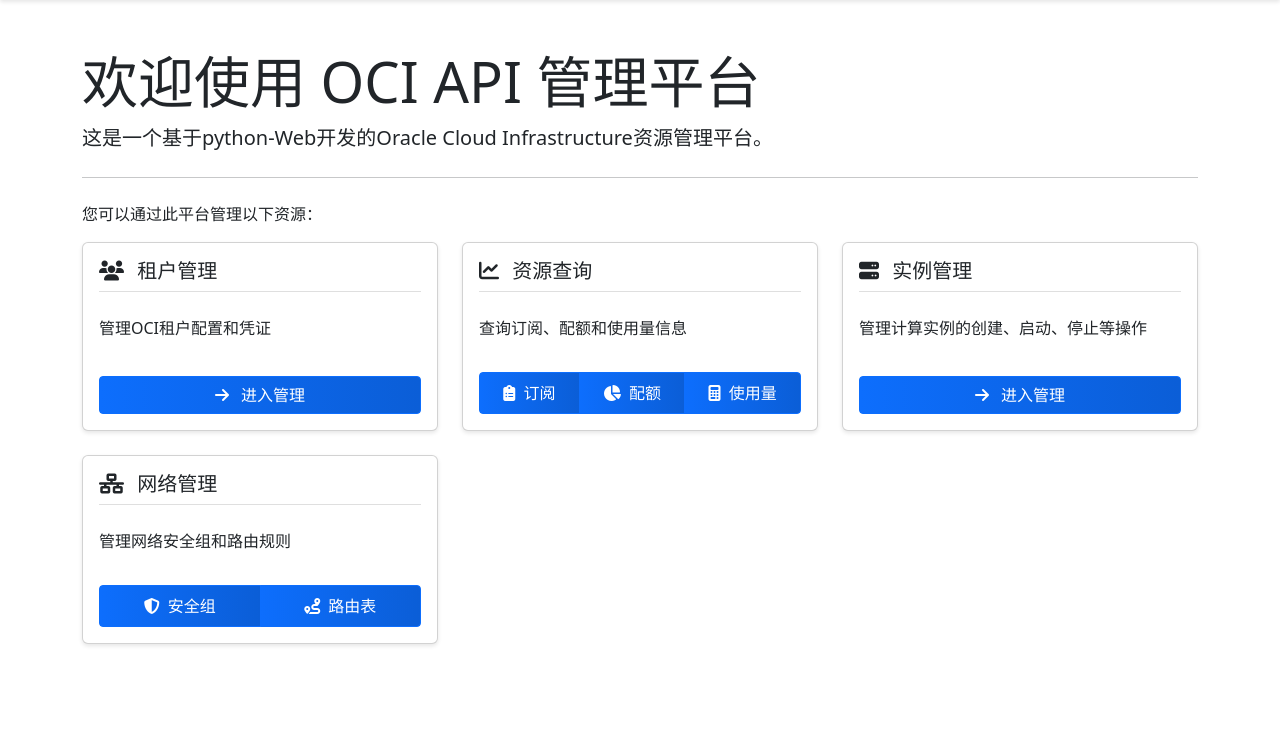
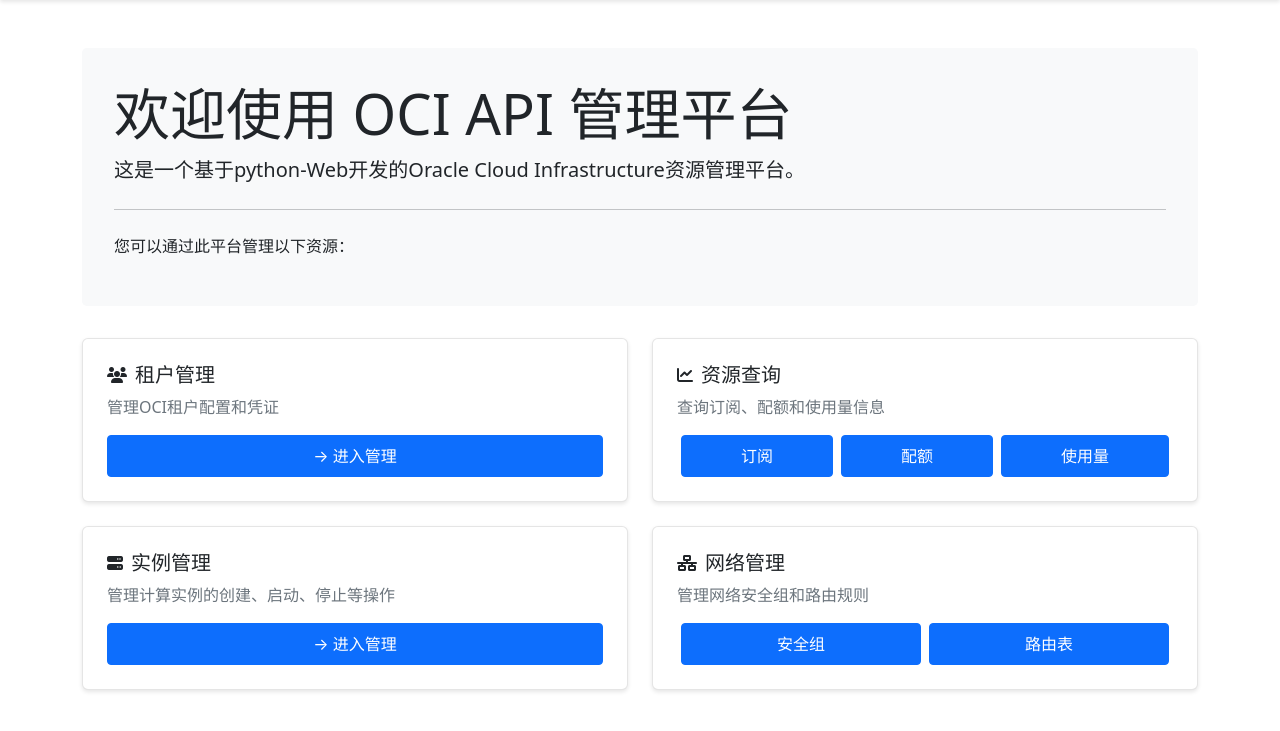
Before and after one commit to beyond-yaobaiyang/oci_instance_web_management, a Flask app: page / in a window 1280 px wide. Shown: the part 56-787 px from the top of the page. Run offline with Flask 3, Linux system fonts and the light colour scheme; the visitor is signed in with stand-in values (Sample User, id 1); some libraries are stand-ins or nearby versions.

Commit message:
Update index.html

```diff
--- a/app/templates/main/index.html
+++ b/app/templates/main/index.html
@@ -2,7 +2,7 @@
 
 {% block content %}
 <div class="container mt-4">
-    <div class="jumbotron animate__animated animate__fadeIn">
+    <div class="jumbotron">
         <h1 class="display-4">欢迎使用 OCI API 管理平台</h1>
         <p class="lead">这是一个基于python-Web开发的Oracle Cloud Infrastructure资源管理平台。</p>
         <hr class="my-4">
@@ -11,77 +11,85 @@
 
     <div class="row g-4">
         <!-- 租户管理 -->
-        <div class="col-md-6 col-lg-4 animate__animated animate__fadeInUp animate__delay-1s">
-            <div class="card h-100">
-                <div class="card-body d-flex flex-column">
-                    <h5 class="card-title mb-4">
+        <div class="col-md-6">
+            <div class="card">
+                <div class="card-body">
+                    <div class="d-flex align-items-center">
                         <i class="fas fa-users me-2"></i>
-                        租户管理
-                    </h5>
-                    <p class="card-text flex-grow-1">管理OCI租户配置和凭证</p>
-                    <a href="{{ url_for('tenant.list_tenants') }}" class="btn btn-primary mt-3 btn-hover-effect">
-                        <i class="fas fa-arrow-right icon-hover-effect"></i> 进入管理
-                    </a>
-                </div>
-            </div>
-        </div>
-
-        <!-- 资源查询 -->
-        <div class="col-md-6 col-lg-4 animate__animated animate__fadeInUp animate__delay-2s">
-            <div class="card h-100">
-                <div class="card-body d-flex flex-column">
-                    <h5 class="card-title mb-4">
-                        <i class="fas fa-chart-line me-2"></i>
-                        资源查询
-                    </h5>
-                    <p class="card-text flex-grow-1">查询订阅、配额和使用量信息</p>
-                    <div class="btn-group mt-3 w-100">
-                        <a href="{{ url_for('subscription.subscription_list') }}" class="btn btn-primary btn-hover-effect">
-                            <i class="fas fa-clipboard-list me-1 icon-hover-effect"></i> 订阅
-                        </a>
-                        <a href="{{ url_for('quota.quota_list') }}" class="btn btn-primary btn-hover-effect">
-                            <i class="fas fa-chart-pie me-1 icon-hover-effect"></i> 配额
-                        </a>
-                        <a href="{{ url_for('usage.list_usage') }}" class="btn btn-primary btn-hover-effect">
-                            <i class="fas fa-calculator me-1 icon-hover-effect"></i> 使用量
+                        <h5 class="card-title mb-0">租户管理</h5>
+                    </div>
+                    <p class="card-text text-muted mt-2">管理OCI租户配置和凭证</p>
+                    <div class="d-flex mt-3">
+                        <a href="{{ url_for('tenant.list_tenants') }}" class="btn btn-primary w-100">
+                            → 进入管理
                         </a>
                     </div>
                 </div>
             </div>
         </div>
 
+        <!-- 资源查询 -->
+        <div class="col-md-6">
+            <div class="card">
+                <div class="card-body">
+                    <div class="d-flex align-items-center">
+                        <i class="fas fa-chart-line me-2"></i>
+                        <h5 class="card-title mb-0">资源查询</h5>
+                    </div>
+                    <p class="card-text text-muted mt-2">查询订阅、配额和使用量信息</p>
+                    <div class="d-flex mt-3">
+                        <div class="d-flex w-100">
+                            <a href="{{ url_for('subscription.subscription_list') }}" class="btn btn-primary flex-fill mx-1">
+                                订阅
+                            </a>
+                            <a href="{{ url_for('quota.quota_list') }}" class="btn btn-primary flex-fill mx-1">
+                                配额
+                            </a>
+                            <a href="{{ url_for('usage.list_usage') }}" class="btn btn-primary flex-fill mx-1">
+                                使用量
+                            </a>
+                        </div>
+                    </div>
+                </div>
+            </div>
+        </div>
+
         <!-- 实例管理 -->
-        <div class="col-md-6 col-lg-4 animate__animated animate__fadeInUp animate__delay-3s">
-            <div class="card h-100">
-                <div class="card-body d-flex flex-column">
-                    <h5 class="card-title mb-4">
+        <div class="col-md-6">
+            <div class="card">
+                <div class="card-body">
+                    <div class="d-flex align-items-center">
                         <i class="fas fa-server me-2"></i>
-                        实例管理
-                    </h5>
-                    <p class="card-text flex-grow-1">管理计算实例的创建、启动、停止等操作</p>
-                    <a href="{{ url_for('instance.instance_list') }}" class="btn btn-primary mt-3 btn-hover-effect">
-                        <i class="fas fa-arrow-right icon-hover-effect"></i> 进入管理
-                    </a>
+                        <h5 class="card-title mb-0">实例管理</h5>
+                    </div>
+                    <p class="card-text text-muted mt-2">管理计算实例的创建、启动、停止等操作</p>
+                    <div class="d-flex mt-3">
+                        <a href="{{ url_for('instance.instance_list') }}" class="btn btn-primary w-100">
+                            → 进入管理
+                        </a>
+                    </div>
                 </div>
             </div>
         </div>
 
         <!-- 网络管理 -->
-        <div class="col-md-6 col-lg-4 animate__animated animate__fadeInUp animate__delay-4s">
-            <div class="card h-100">
-                <div class="card-body d-flex flex-column">
-                    <h5 class="card-title mb-4">
+        <div class="col-md-6">
+            <div class="card">
+                <div class="card-body">
+                    <div class="d-flex align-items-center">
                         <i class="fas fa-network-wired me-2"></i>
-                        网络管理
-                    </h5>
-                    <p class="card-text flex-grow-1">管理网络安全组和路由规则</p>
-                    <div class="btn-group mt-3 w-100">
-                        <a href="{{ url_for('network.security_groups') }}" class="btn btn-primary btn-hover-effect">
-                            <i class="fas fa-shield-alt me-1 icon-hover-effect"></i> 安全组
-                        </a>
-                        <a href="{{ url_for('network.route_tables') }}" class="btn btn-primary btn-hover-effect">
-                            <i class="fas fa-route me-1 icon-hover-effect"></i> 路由表
-                        </a>
+                        <h5 class="card-title mb-0">网络管理</h5>
+                    </div>
+                    <p class="card-text text-muted mt-2">管理网络安全组和路由规则</p>
+                    <div class="d-flex mt-3">
+                        <div class="d-flex w-100">
+                            <a href="{{ url_for('network.security_groups') }}" class="btn btn-primary flex-fill mx-1">
+                                安全组
+                            </a>
+                            <a href="{{ url_for('network.route_tables') }}" class="btn btn-primary flex-fill mx-1">
+                                路由表
+                            </a>
+                        </div>
                     </div>
                 </div>
             </div>
@@ -89,102 +97,38 @@
     </div>
 </div>
 
-<link rel="stylesheet" href="https://cdnjs.cloudflare.com/ajax/libs/animate.css/4.1.1/animate.min.css"/>
-
 <style>
-.btn-group .btn {
-    padding: 0.5rem 0.75rem;
-    position: relative;
-    overflow: hidden;
+* {
+    transition: none !important;
+    animation: none !important;
 }
 
-.card-title {
-    border-bottom: 1px solid rgba(0,0,0,.125);
-    padding-bottom: 0.5rem;
+.jumbotron {
+    background-color: #f8f9fa;
+    padding: 2rem;
+    border-radius: .3rem;
+    margin-bottom: 2rem;
 }
 
 .card {
-    transition: all 0.3s cubic-bezier(0.4, 0, 0.2, 1);
+    border: 1px solid rgba(0,0,0,.1);
+    background-color: #fff;
     position: relative;
-    overflow: hidden;
 }
 
-.card::before {
-    content: '';
-    position: absolute;
-    top: 0;
-    left: 0;
-    width: 100%;
-    height: 100%;
-    background: linear-gradient(225deg, transparent 0%, rgba(255,255,255,0.2) 100%);
-    opacity: 0;
-    transition: opacity 0.3s ease;
+.card-body {
+    padding: 1.5rem;
 }
 
-.card:hover {
-    transform: translateY(-5px);
-    box-shadow: 0 8px 16px rgba(0,0,0,.1);
+.btn {
+    padding: 0.5rem 1rem;
+    text-decoration: none;
+    position: relative;
+    z-index: 2;
 }
 
-.card:hover::before {
-    opacity: 1;
-}
-
-.btn-hover-effect {
-    transition: all 0.3s ease;
-    background-image: linear-gradient(to right, #0d6efd, #0b5ed7);
-}
-
-.btn-hover-effect:hover {
-    background-image: linear-gradient(to right, #0b5ed7, #0a58ca);
-    transform: translateY(-2px);
-    box-shadow: 0 4px 8px rgba(13, 110, 253, 0.2);
-}
-
-.icon-hover-effect {
-    transition: transform 0.3s ease;
-    display: inline-block;
-}
-
-.btn:hover .icon-hover-effect {
-    transform: translateX(3px);
-}
-
-/* 添加脉冲动画效果 */
-@keyframes pulse-border {
-    0% {
-        box-shadow: 0 0 0 0 rgba(13, 110, 253, 0.4);
-    }
-    70% {
-        box-shadow: 0 0 0 10px rgba(13, 110, 253, 0);
-    }
-    100% {
-        box-shadow: 0 0 0 0 rgba(13, 110, 253, 0);
-    }
-}
-
-.btn-primary:active {
-    animation: pulse-border 0.6s;
-}
-
-/* 添加波纹效果 */
-.btn-hover-effect::after {
-    content: '';
-    position: absolute;
-    top: 50%;
-    left: 50%;
-    width: 0;
-    height: 0;
-    background: rgba(255,255,255,0.2);
-    border-radius: 50%;
-    transform: translate(-50%, -50%);
-    transition: width 0.6s ease-out, height 0.6s ease-out;
-}
-
-.btn-hover-effect:active::after {
-    width: 200px;
-    height: 200px;
-    opacity: 0;
+.text-muted {
+    color: #6c757d !important;
 }
 </style>
 {% endblock %}
```
